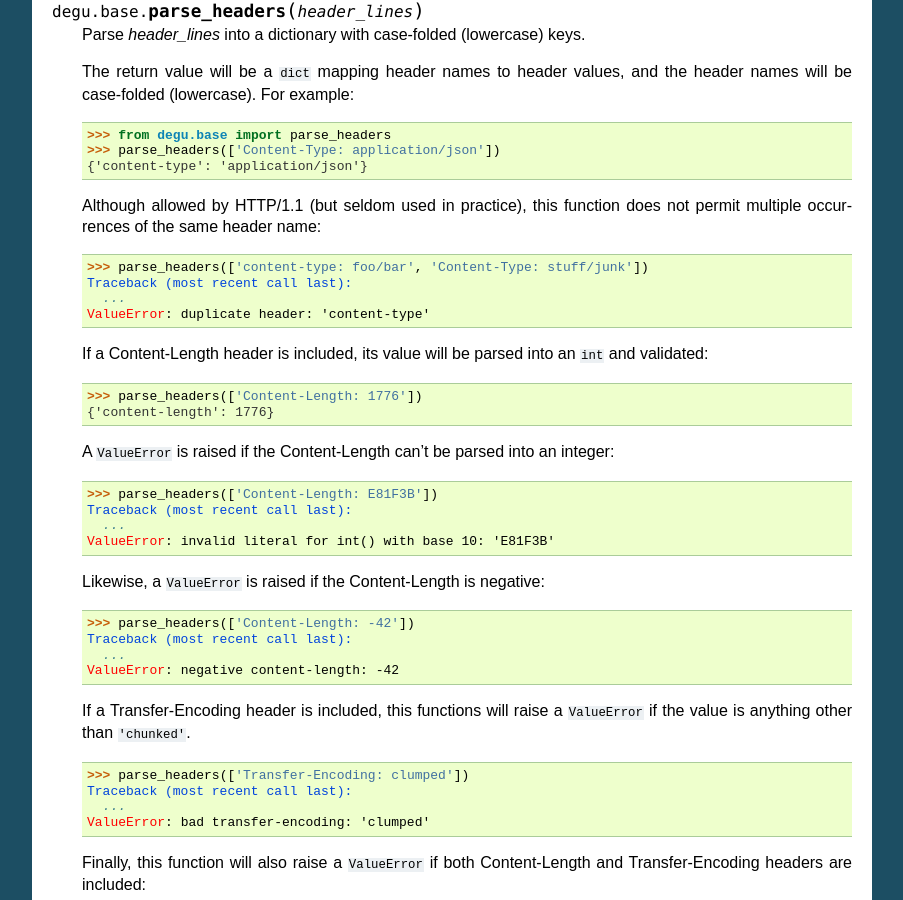
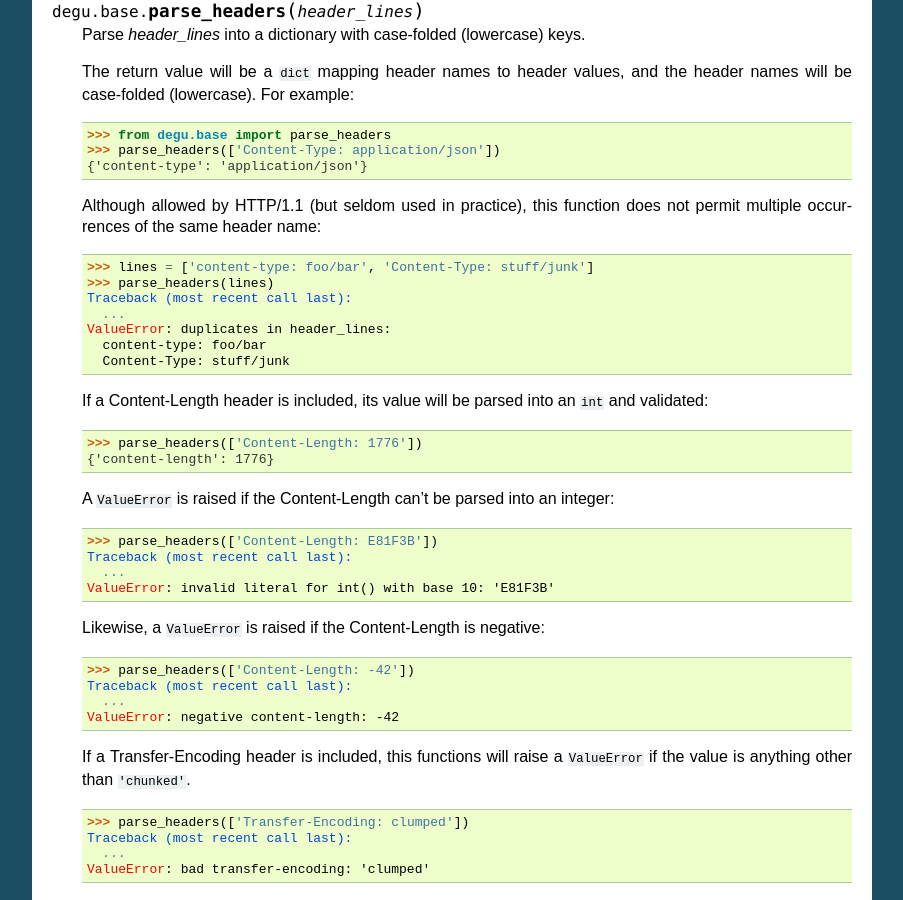
Before and after one commit to json420/degu, a Sphinx documentation site: the page built from doc/degu.base.rst, in a window 1280 px wide and 900 px high, scrolled down 1480 px. Shown: the whole window, without its empty margins (198-1101 px from the left). Built offline with Sphinx 7.4.7, drawn with Linux system fonts in a browser that asks for light colours.

Commit message:
Small performance optimization in parse_headers(), plus include full header_lines in ValueError when there are duplicate headers

```diff
--- a/doc/degu.base.rst
+++ b/doc/degu.base.rst
@@ -110,10 +110,13 @@ Parsing functions
     Although allowed by HTTP/1.1 (but seldom used in practice), this function
     does not permit multiple occurrences of the same header name:
 
-    >>> parse_headers(['content-type: foo/bar', 'Content-Type: stuff/junk'])
+    >>> lines = ['content-type: foo/bar', 'Content-Type: stuff/junk']
+    >>> parse_headers(lines)  # doctest: -IGNORE_EXCEPTION_DETAIL
     Traceback (most recent call last):
       ...
-    ValueError: duplicate header: 'content-type'
+    ValueError: duplicates in header_lines:
+      content-type: foo/bar
+      Content-Type: stuff/junk
 
     If a Content-Length header is included, its value will be parsed into an
     ``int`` and validated:
```
Also changed, not shown: 2 other files.
